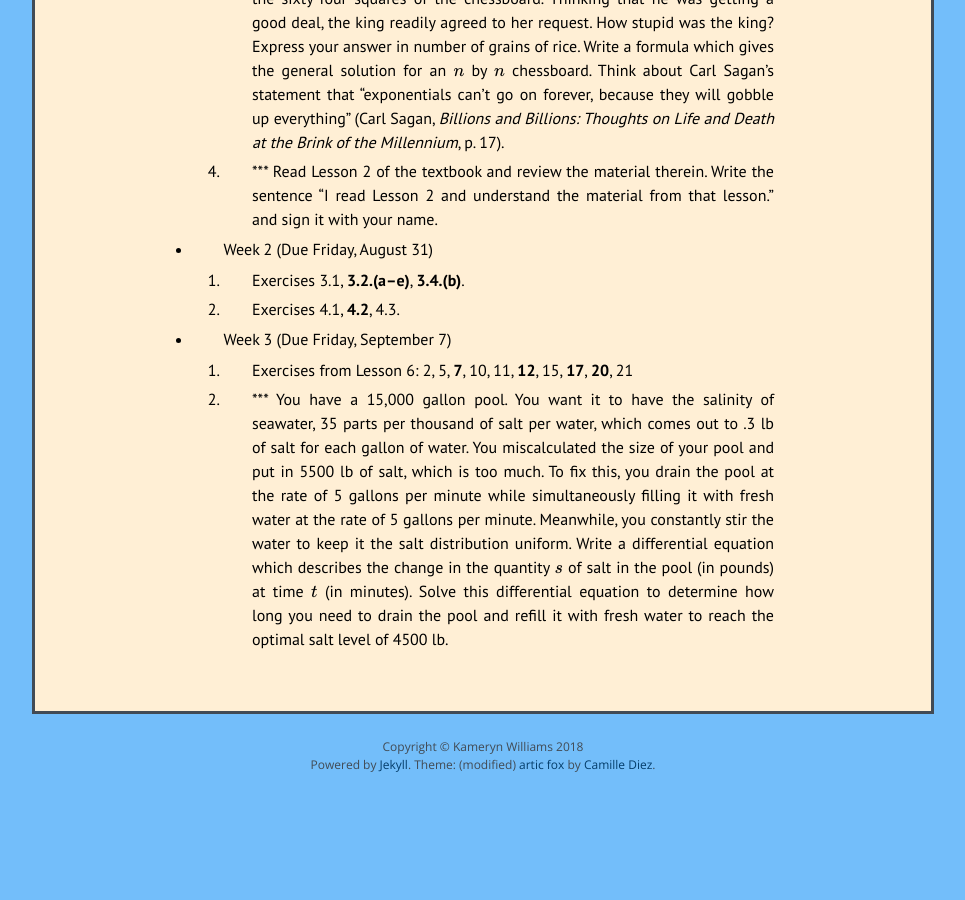
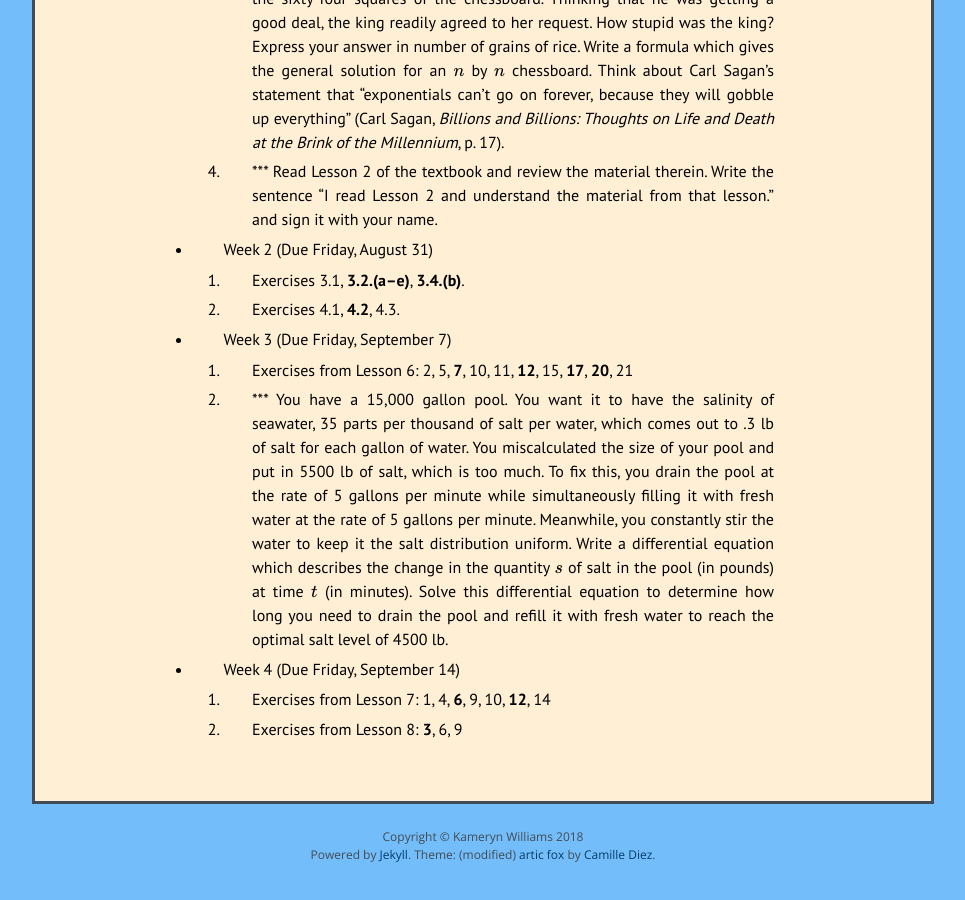
Before and after one commit to kamerynjw/kamerynjw.github.io, a Jekyll site: the page built from teaching/2018/math302.md, in a window 1280 px wide and 900 px high, scrolled down 878 px. Shown: the whole window, without its empty margins (157-1122 px from the left). Built offline with Jekyll 4.4.1, drawn with Linux system fonts in a browser that asks for light colours; nearby versions of some CDN libraries; formulas are drawn with MathJax 3; before the commit the page ends 1688 px from its top, so only the background shows below that.

Commit message:
added week 4 homework for 302

```diff
--- a/teaching/2018/math302.md
+++ b/teaching/2018/math302.md
@@ -48,3 +48,9 @@ I will grade from among the bolded or starred problems.
     1. Exercises from Lesson 6: 2, 5, **7**, 10, 11, **12**, 15, **17**, **20**, 21
 
     2. *** You have a 15,000 gallon pool. You want it to have the salinity of seawater, 35 parts per thousand of salt per water, which comes out to .3 lb of salt for each gallon of water. You miscalculated the size of your pool and put in 5500 lb of salt, which is too much. To fix this, you drain the pool at the rate of 5 gallons per minute while simultaneously filling it with fresh water at the rate of 5 gallons per minute. Meanwhile, you constantly stir the water to keep it the salt distribution uniform. Write a differential equation which describes the change in the quantity $s$ of salt in the pool (in pounds) at time $t$ (in minutes). Solve this differential equation to determine how long you need to drain the pool and refill it with fresh water to reach the optimal salt level of 4500 lb.
+
+* Week 4 (Due Friday, September 14)
+
+    1. Exercises from Lesson 7: 1, 4, **6**, 9, 10, **12**, 14
+
+    2. Exercises from Lesson 8: **3**, 6, 9
```
